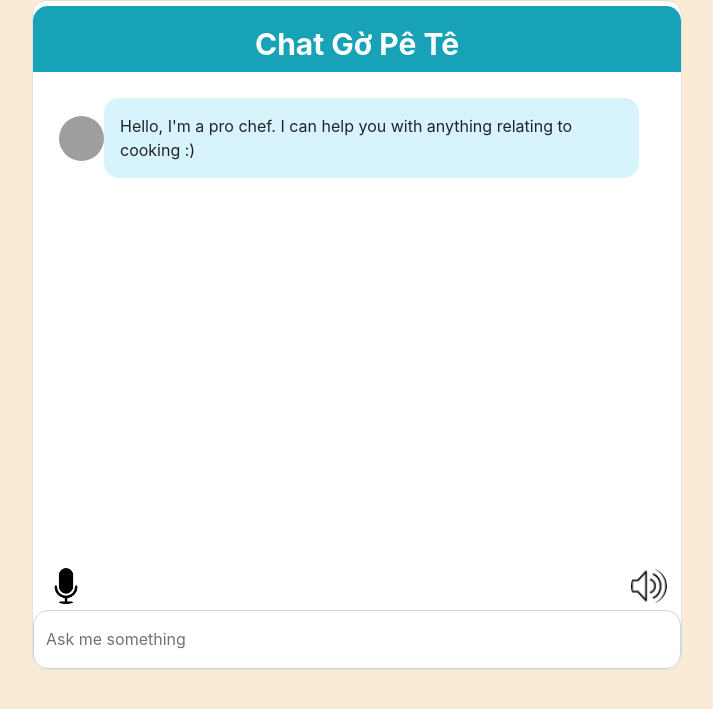
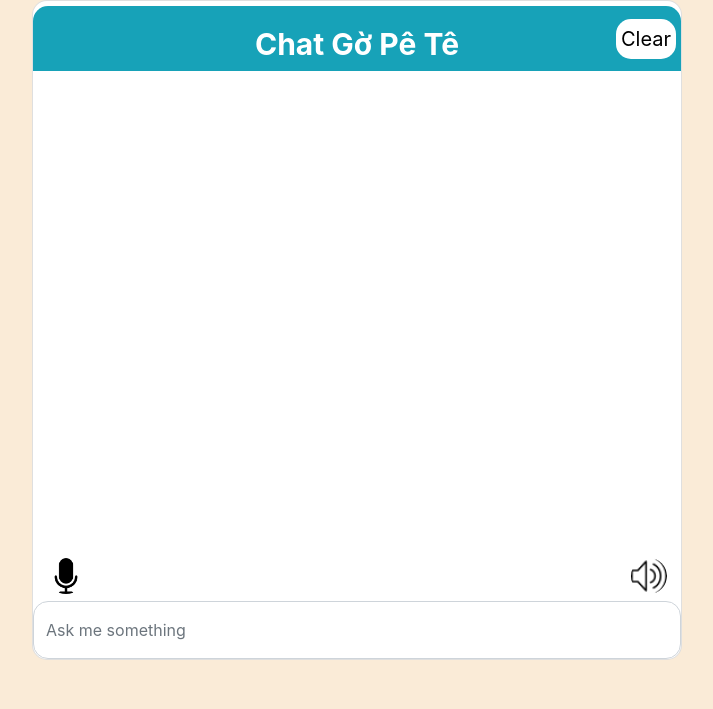
Before and after one commit to duykhang2103/Cooking-Chatbot-with-ChatGPT-API, a Flask app: page / in a window 1280 px wide. Shown: the top 709 px of the page, without its empty margins (283-996 px from the left). Run offline with Flask 2, Linux system fonts and the light colour scheme; some libraries are stand-ins or nearby versions; grey boxes are pictures that could not be loaded.

Commit message:
third commit

```diff
--- a/app.py
+++ b/app.py
@@ -5,10 +5,12 @@ app.secret_key = "chatgpt"
 
 from bot import *
 
+print(previous_questions_and_answers)
+
 @app.route("/", methods=['POST', 'GET'])
 def index():
     if request.method == 'POST':
         input_text = request.form['input_text']
-        output_text = main(input_text) # process_text is a function that returns the updated content for the div element
+        output_text = main(input_text) # process_text is a function that returns the updated content f  or the div element
         return jsonify({'output_text': output_text})
     return render_template('layout.html')
--- a/bot.py
+++ b/bot.py
@@ -5,7 +5,7 @@ from colorama import Fore, Back, Style
 # configure OpenAI
 previous_questions_and_answers = []
 
-openai.api_key = "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"
+openai.api_key = "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"
 
 INSTRUCTIONS = """
                 Your name is Gordon RamBot. You are an AI assistant that is expert in cooking. You are a humorous bot.
@@ -18,7 +18,7 @@ INSTRUCTIONS = """
                   """
 ANSWER_SEQUENCE = "\nAI:"
 QUESTION_SEQUENCE = "\nHuman: "
-TEMPERATURE = 0.5
+TEMPERATURE = 0.6
 MAX_TOKENS = 500
 FREQUENCY_PENALTY = 0
 PRESENCE_PENALTY = 0.6
--- a/public/style.css
+++ b/public/css/style.css
@@ -10,8 +10,8 @@ body {
     padding-top: 5px;
     padding-bottom: 0;
     margin-bottom: 0;
-    height: 670px;
-    max-height: 670px;
+    height: 660px;
+    max-height: 660px;
     width: 650px;
 }
 
@@ -115,6 +115,23 @@ body {
     top: 4px;
 }
 
+
+#chat1 .form-outline .clear {
+    display: block;
+    position: absolute;
+    bottom: 600px;
+    right: 5px;
+    padding: 5px;
+    border-radius: 15px;
+    background-color: #fff;
+    color: #000;
+    cursor: pointer;
+}
+
+#chat1 .form-outline .clear:hover {
+    background-color: #ccc;
+}
+
 .speaker-on {
     background-color: #44ed96;
 }
--- /dev/null
+++ b/public/js/data.js
@@ -0,0 +1,27 @@
+
+restoreData();
+// clearData();
+function restoreData(){
+    let cardBody = document.querySelector('.card-body');
+
+    for(let i = 0; i < localStorage.length; i++){
+        let tempDiv = document.createElement('div');
+
+        tempDiv.innerHTML = localStorage.getItem(`message${i}`);
+
+        cardBody.append(tempDiv);
+    }
+    cardBody.scrollTop = cardBody.scrollHeight;
+}
+
+function storeData(message){
+    localStorage.setItem(`message${localStorage.length++}`, message.outerHTML);
+    // console.log(localStorage);
+}
+
+function clearData(){
+    localStorage.clear();
+    while(cardBody.firstChild){
+        cardBody.removeChild(cardBody.firstChild);
+    }
+}
--- a/public/js/feature.js
+++ b/public/js/feature.js
@@ -10,6 +10,7 @@ function toggleCard(){
     formOutline.classList.toggle('disappear');
     cardHeader.classList.toggle('toggle-header');
     document.querySelector('.title').classList.toggle('disappear');
+    document.querySelector('.clear').classList.toggle('disappear');
     document.querySelector('.bubble-avatar').classList.toggle('appear');
 }
 
--- a/public/js/script.js
+++ b/public/js/script.js
@@ -1,3 +1,4 @@
+
 function createMessage(data, user){
     let newMes = document.createElement('div');
     newMes.classList.add('message');
@@ -54,6 +55,7 @@ $(document).ready(function() {
 
         cardBody.append(newMessage);
         cardBody.scrollTop = cardBody.scrollHeight;
+        storeData(newMessage);
 
         document.getElementById('textAreaExample').value='';
 
@@ -66,6 +68,7 @@ $(document).ready(function() {
                 newMessage = createMessage(modText, "AI");
                 cardBody.append(newMessage);
                 cardBody.scrollTop = cardBody.scrollHeight;
+                storeData(newMessage);
             }
         });
     });
--- a/templates/layout.html
+++ b/templates/layout.html
@@ -3,10 +3,11 @@
 <head>
     <title>Chat Gờ Pê Tê</title>
     <script src="https://ajax.googleapis.com/ajax/libs/jquery/3.5.1/jquery.min.js"></script>
+    <script type="text/javascript" src = "../public/js/data.js" defer></script>
     <script type="text/javascript" src = "../public/js/script.js" defer></script>
     <script type="text/javascript" src = "../public/js/feature.js" defer></script>
-    <link rel="stylesheet" type="text/css" href="{{ url_for('static', filename='bootstrap.css') }}">
-    <link rel="stylesheet" type="text/css" href="{{ url_for('static', filename='style.css') }}">
+    <link rel="stylesheet" type="text/css" href="{{ url_for('static', filename='css/bootstrap.css') }}">
+    <link rel="stylesheet" type="text/css" href="{{ url_for('static', filename='css/style.css') }}">
 </head>
 
 <body>
@@ -20,13 +21,13 @@
                 </div>
 
                 <div class="card-body">
-                    <div class="message d-flex flex-row justify-content-start mb-4">
+                    <!-- <div class="message d-flex flex-row justify-content-start mb-4">
                         <img src="../public/img/ai.png"
                         alt="bot avatar" style="width: 45px; height: 45px; border-radius: 50%;">
                         <div class="p-3 ms-3" style="border-radius: 15px; background-color: rgba(59, 192, 237,.2);">
                             <div class="small mb-0">Hello, I'm a pro chef. I can help you with anything relating to cooking :)</div>
                         </div>
-                    </div>
+                    </div> -->
                 </div>
 
                 <form class="form-outline" method="POST" autocomplete="off">
@@ -37,6 +38,7 @@
                     <div class="mic" onclick="turnOnMic()">
                         <img src="../public/img/mic-icon.png" alt="mic">
                     </div>
+                    <div class="clear" onclick="clearData()">Clear</div>
                 </form>
             </div>
 
```
Also changed, not shown: public/css/bootstrap.css (renamed from public/bootstrap.css).
